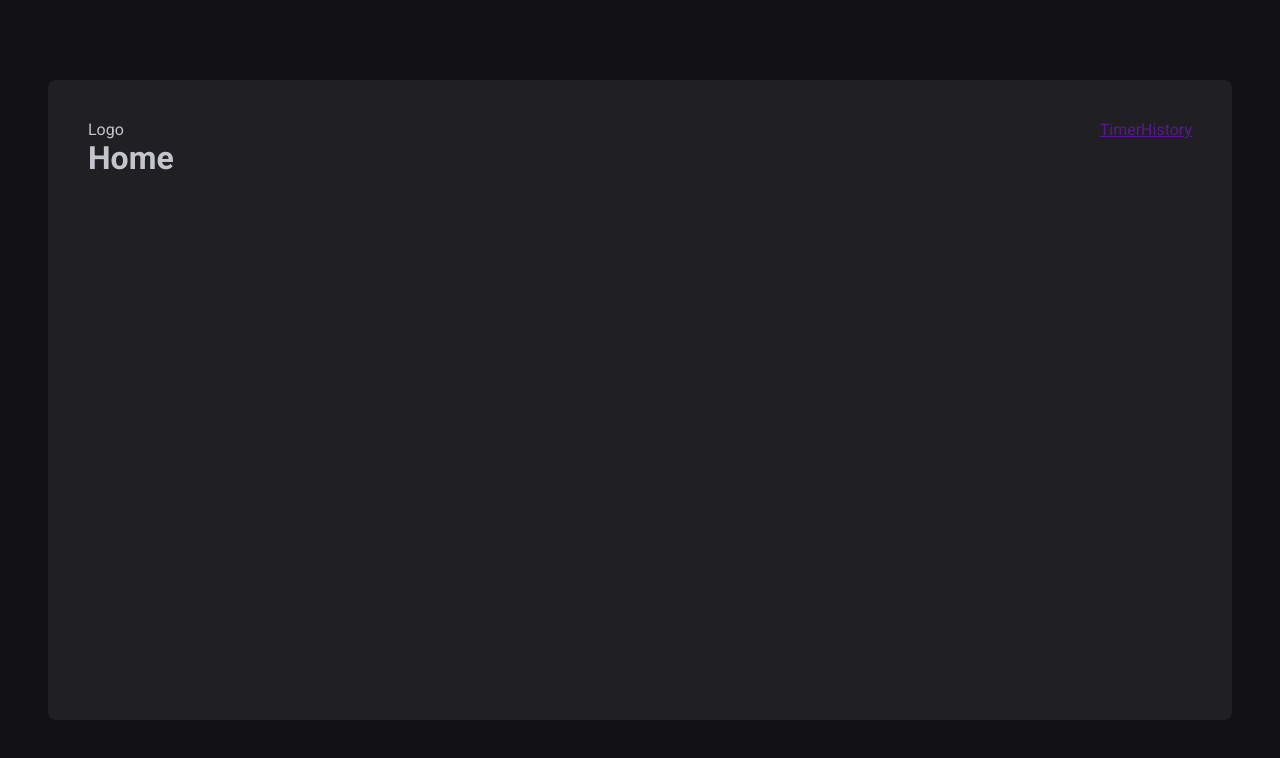
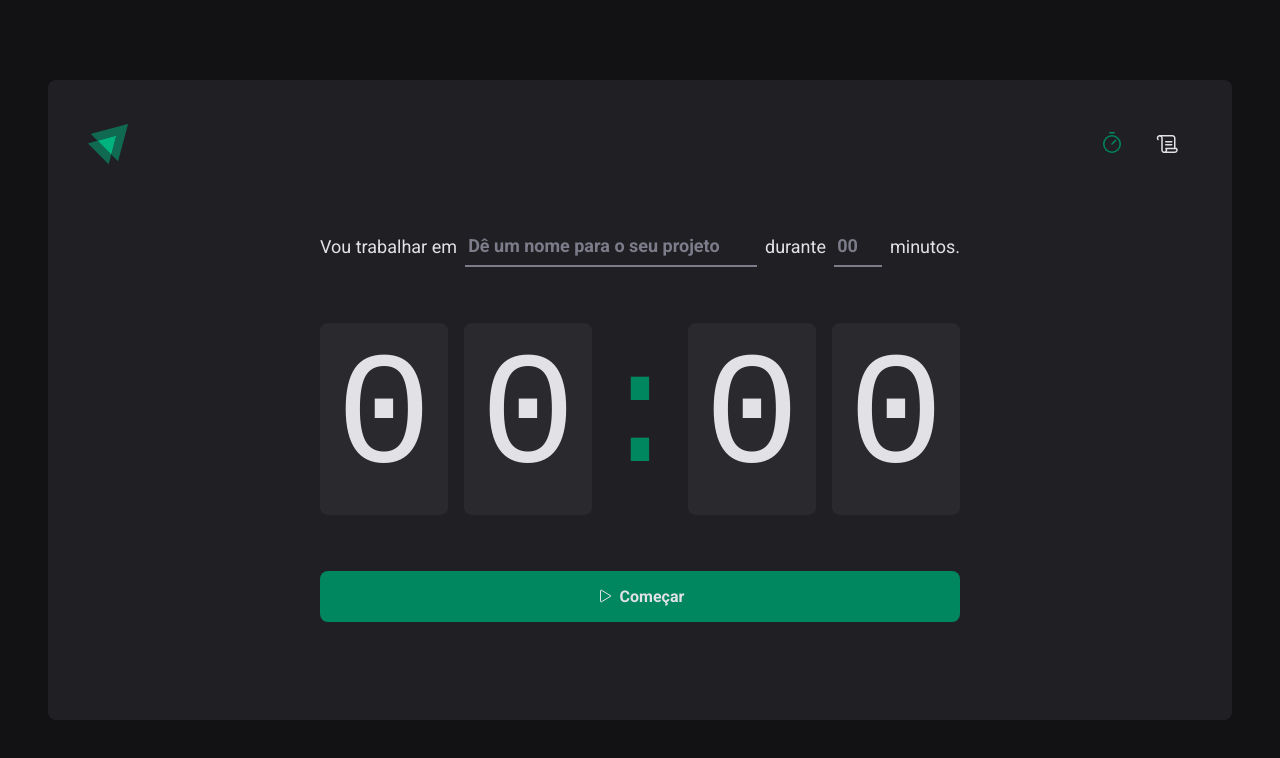
Before and after one commit to raphaph/pomodoro-ignite-2, a React (Vite) app: page / in a window 1280 px wide. Shown: the top 758 px of the page. Built offline with nearby package versions, Linux system fonts and the light colour scheme.

Commit message:
style da home finalizado!

```diff
--- a/src/components/Header/index.tsx
+++ b/src/components/Header/index.tsx
@@ -1,12 +1,20 @@
 import { HeaderContainer } from './styles'
+import { Timer, Scroll } from 'phosphor-react'
+
+import logoIgnite from '../../assets/logo-ignite.svg'
+import { NavLink } from 'react-router-dom'
 
 export function Header() {
   return (
     <HeaderContainer>
-      <span>Logo</span>
+      <img src={logoIgnite} alt="" />
       <nav>
-        <a href="">Timer</a>
-        <a href="">History</a>
+        <NavLink to="/" title="Timer">
+          <Timer size={24} />
+        </NavLink>
+        <NavLink to="/history" title="Histórico">
+          <Scroll size={24} />
+        </NavLink>
       </nav>
     </HeaderContainer>
   )
--- a/src/components/Header/styles.ts
+++ b/src/components/Header/styles.ts
@@ -4,4 +4,30 @@
   display: flex;
   align-items: center;
   justify-content: space-between;
+
+  nav {
+    display: flex;
+    gap: 0.5rem;
+
+    a {
+      width: 3rem;
+      height: 3rem;
+
+      display: flex;
+      justify-content: center;
+      align-items: center;
+      color: ${(props) => props.theme['gray-100']};
+
+      border-top: 3px solid transparent;
+      border-bottom: 3px solid transparent;
+
+      &:hover {
+        border-bottom: 3px solid ${(props) => props.theme['green-500']};
+      }
+
+      &.active {
+        color: ${(props) => props.theme['green-500']};
+      }
+    }
+  }
 `
--- /dev/null
+++ b/src/pages/History/styles.ts
@@ -0,0 +1,3 @@
+import styled from 'styled-components'
+
+export const HistoryContainer = styled.
--- a/src/pages/Home.tsx
+++ /dev/null
@@ -1,7 +0,0 @@
-export function Home() {
-  return (
-    <div>
-      <h1>Home</h1>
-    </div>
-  )
-}
--- /dev/null
+++ b/src/pages/Home/index.tsx
@@ -0,0 +1,59 @@
+import { Play } from 'phosphor-react'
+import {
+  CountDownCotnainer,
+  FormContainer,
+  HomeContainer,
+  MinutesAmountInput,
+  Separator,
+  StartsCountdownButton,
+  TaskInput,
+} from './styles'
+
+export function Home() {
+  return (
+    <HomeContainer>
+      <form action="">
+        <FormContainer>
+          <label htmlFor="task">Vou trabalhar em</label>
+          <TaskInput
+            list="task-suggestions"
+            placeholder="Dê um nome para o seu projeto"
+            id="task"
+          />
+
+          <label htmlFor="minutesAmount">durante</label>
+          <MinutesAmountInput
+            type="number"
+            id="minutesAmount"
+            placeholder="00"
+            step={5}
+            max={60}
+            min={5}
+          />
+
+          <datalist id="task-suggestions">
+            <option value="Projeto 1" />
+            <option value="Projeto 2" />
+            <option value="Projeto 3" />
+            <option value="Projeto 4" />
+          </datalist>
+
+          <span>minutos.</span>
+        </FormContainer>
+
+        <CountDownCotnainer>
+          <span>0</span>
+          <span>0</span>
+          <Separator>:</Separator>
+          <span>0</span>
+          <span>0</span>
+        </CountDownCotnainer>
+
+        <StartsCountdownButton type="submit">
+          <Play />
+          Começar
+        </StartsCountdownButton>
+      </form>
+    </HomeContainer>
+  )
+}
--- /dev/null
+++ b/src/pages/Home/styles.ts
@@ -0,0 +1,113 @@
+import styled from 'styled-components'
+
+export const HomeContainer = styled.main`
+  flex: 1;
+
+  display: flex;
+  flex-direction: column;
+  align-items: center;
+  justify-content: center;
+
+  form {
+    display: flex;
+    flex-direction: column;
+    align-items: center;
+    gap: 3.5rem;
+  }
+`
+
+export const FormContainer = styled.div`
+  width: 100%;
+  display: flex;
+  align-items: center;
+  justify-content: center;
+  gap: 0.5rem;
+  color: ${(props) => props.theme['gray-100']};
+  font-size: 1.125rem;
+  flex-wrap: wrap;
+`
+
+export const CountDownCotnainer = styled.div`
+  font-family: 'Roboto-mono', monospace;
+  font-size: 10rem;
+  line-height: 8rem;
+  color: ${(props) => props.theme['gray-100']};
+
+  display: flex;
+  gap: 1rem;
+
+  span {
+    background: ${(props) => props.theme['gray-700']};
+    padding: 2rem 1rem;
+    border-radius: 8px;
+  }
+`
+
+export const Separator = styled.div`
+  padding: 2rem 0;
+  color: ${(props) => props.theme['green-500']};
+
+  width: 4rem;
+  overflow: hidden;
+  display: flex;
+  justify-content: center;
+`
+
+export const StartsCountdownButton = styled.button`
+  width: 100%;
+  border: 0;
+  padding: 1rem;
+  border-radius: 8px;
+
+  display: flex;
+  align-items: center;
+  justify-content: center;
+
+  gap: 0.5rem;
+  font-weight: bold;
+
+  cursor: pointer;
+
+  background: ${(props) => props.theme['green-500']};
+  color: ${(props) => props.theme['gray-100']};
+
+  &:disabled {
+    opacity: 0.7;
+    cursor: not-allowed;
+  }
+
+  &:not(:disabled):hover {
+    background: ${(props) => props.theme['green-700']};
+  }
+`
+
+const BaseInput = styled.input`
+  background: transparent;
+  height: 2.5rem;
+  border: 0;
+  border-bottom: 2px solid ${(props) => props.theme['gray-500']};
+  font-weight: bold;
+  font-size: 1.125rem;
+  padding: 0 0.2rem;
+  color: ${(props) => props.theme['gray-100']};
+
+  &:focus {
+    box-shadow: none;
+    border-color: ${(props) => props.theme['green-500']};
+  }
+
+  &::placeholder {
+    color: ${(props) => props.theme['gray-500']};
+  }
+`
+
+export const TaskInput = styled(BaseInput)`
+  flex: 1;
+  &::-webkit-calendar-picker-indicator {
+    display: none !important;
+  }
+`
+
+export const MinutesAmountInput = styled(BaseInput)`
+  width: 3rem;
+`
--- a/src/styles/global.ts
+++ b/src/styles/global.ts
@@ -16,6 +16,7 @@
     body {
         background: ${(props) => props.theme['gray-900']};
         color: ${(props) => props.theme['gray-300']};
+        -webkit-font-smoothing: antialiased;
     }
 
     body, input, textarea, button {
```
Also changed, not shown: src/assets/logo-ignite.svg (added), src/pages/History/index.tsx (renamed from src/pages/History.tsx), 1 other file (tests, documents, lock files or other folders).
